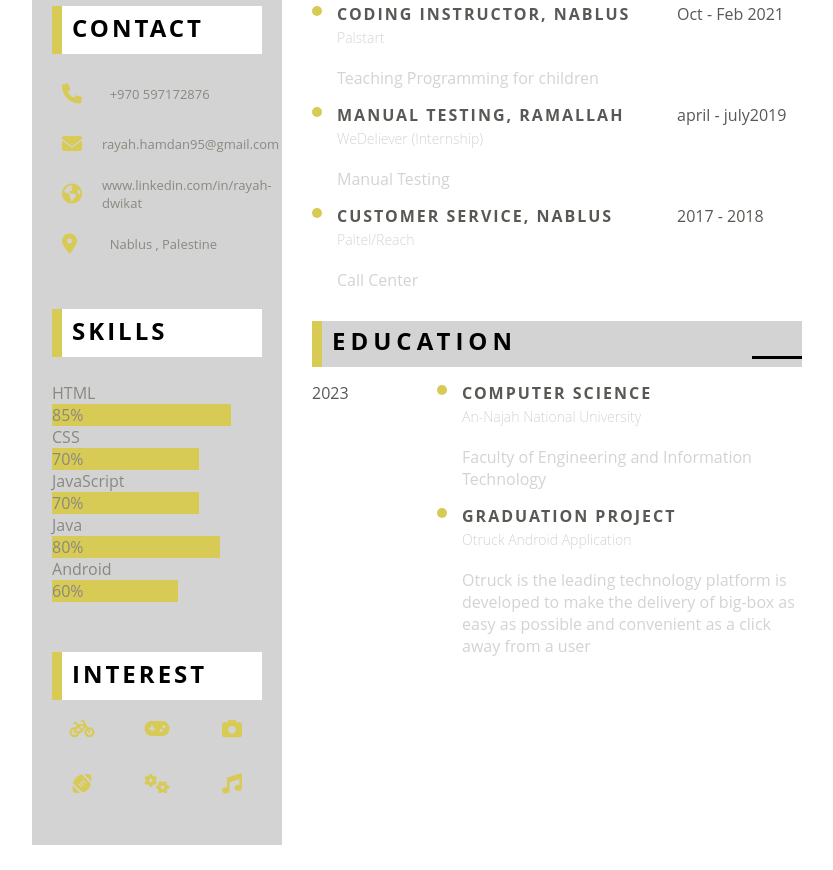
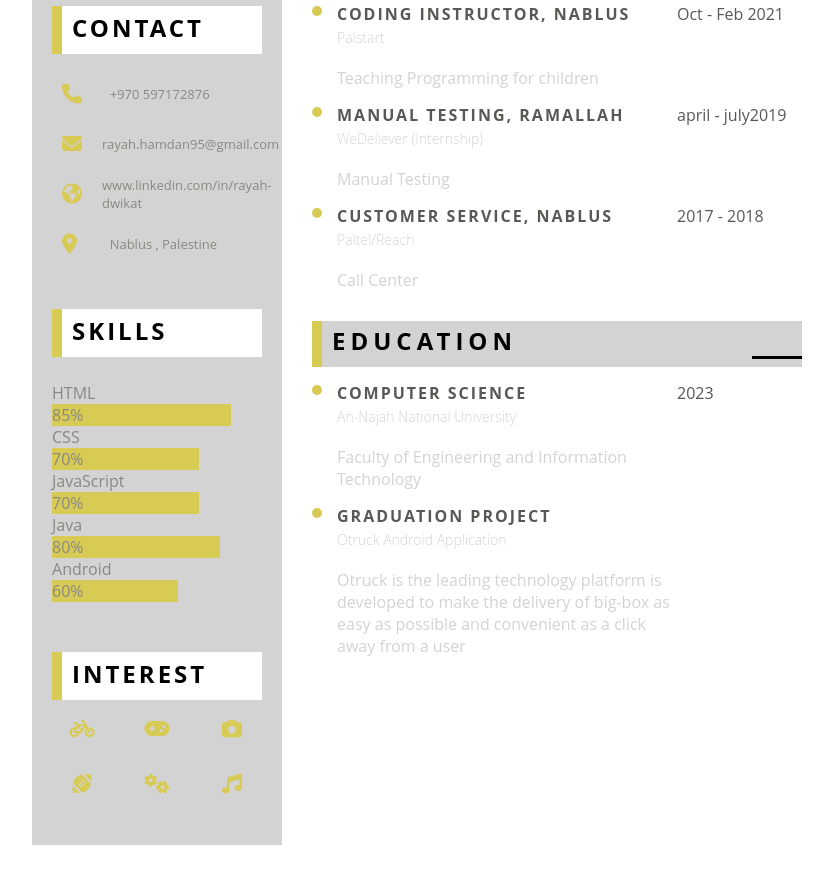
Before and after one commit to RayahDwikat/Tap, a plain HTML site: page resume.html in a window 1280 px wide. Shown: the part 524-1394 px from the top of the page, without its empty margins (208-1041 px from the left). Drawn offline with Linux system fonts and the light colour scheme; a web font is replaced by a local one.

Commit message:
resume.html

```diff
--- a/resume.html
+++ b/resume.html
@@ -261,9 +261,7 @@
 							<ul>
 								<li>
 									<div class="li_wrap">
-										<div class="date">
-											2023
-										</div>
+
 										<div class="info">
 											<p class="info_title">
 												Computer Science
@@ -275,12 +273,13 @@
                                            Faculty of Engineering and Information Technology
   										    </p>
 										</div>
+										<div class="date">
+											2023
+										</div>
 									</div>
 								</li>
 								<li>
 									<div class="li_wrap">
-										<div class="date">
-										</div>
 										<div class="info">
 											<p class="info_title">
                                               Graduation Project
```
